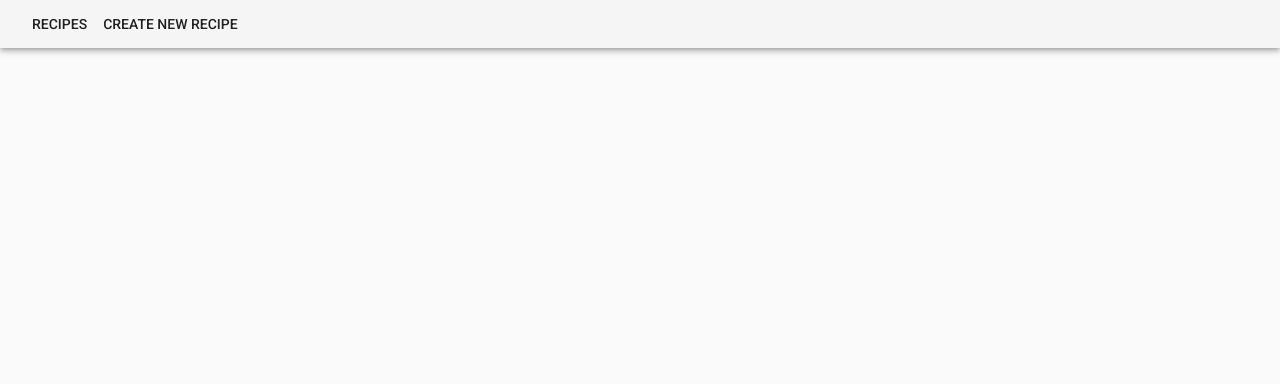
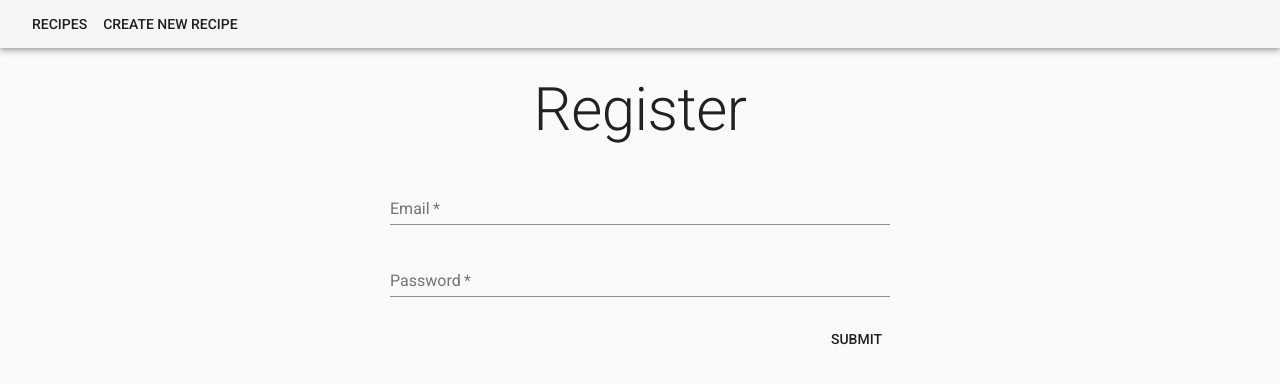
Before and after one commit to mdenti/recipes, a React (Create React App) app in the folder front/: page /user/register in a window 1280 px wide. Shown: the top 384 px of the page. Built offline with nearby package versions, Linux system fonts and the light colour scheme; no server answers; the HTML template or start-up script is replaced by a standard one.

Commit message:
Front: add base registration form

```diff
--- a/front/src/Api.js
+++ b/front/src/Api.js
@@ -24,3 +24,18 @@ export async function addNewRecipe(recipe) {
   });
   return getRecipes();
 }
+
+export async function authenticateUser() {
+  return false;
+}
+
+export async function registerNewUser(user) {
+  await apiRequest('/users', {
+    method: 'POST',
+    headers: {
+      Accept: 'application/json',
+      'Content-Type': 'application/json',
+    },
+    body: JSON.stringify(user),
+  });
+}
--- a/front/src/App.js
+++ b/front/src/App.js
@@ -2,6 +2,7 @@ import React, { Fragment } from 'react';
 import { CssBaseline } from '@material-ui/core';
 
 import { withRecipeContextProvider } from './RecipeContext';
+import { userContextProvider } from './UserContext';
 
 import Header from './Header';
 import AppRoutes from './AppRoutes';
@@ -18,4 +19,4 @@ function App() {
   );
 }
 
-export default withRecipeContextProvider(App);
+export default userContextProvider(withRecipeContextProvider(App));
--- a/front/src/AppRoutes.js
+++ b/front/src/AppRoutes.js
@@ -4,6 +4,7 @@ import { Route, Switch } from 'react-router-dom';
 import RecipeList from './RecipeList';
 import RecipeView from './RecipeView';
 import RecipeCreate from './RecipeCreate';
+import Registration from './Registration';
 
 function AppRoutes() {
   return (
@@ -12,6 +13,7 @@ function AppRoutes() {
       <Route exact path="/recipes" component={RecipeList} />
       <Route exact path="/recipe/create" component={RecipeCreate} />
       <Route exact path="/recipe/:id" component={RecipeView} />
+      <Route exact path="/user/register" component={Registration} />
     </Switch>
   );
 }
--- a/front/src/RecipeCreate.js
+++ b/front/src/RecipeCreate.js
@@ -19,7 +19,9 @@ class RecipeCreate extends Component {
     this.save = this.save.bind(this);
   }
 
-  async save() {
+  async save(e) {
+    e.preventDefault();
+
     const { recipeCtx } = this.props;
     const { redirectToList, ...newRecipe } = this.state;
     await recipeCtx.addNewRecipe(newRecipe);
@@ -34,7 +36,7 @@ class RecipeCreate extends Component {
     return (
       <PageContainer>
         <PageHeader>Create new recipe</PageHeader>
-        <Form onSubmit={e => e.preventDefault()}>
+        <Form onSubmit={this.save}>
           <TextField
             id="name"
             label="Name"
--- /dev/null
+++ b/front/src/Registration.js
@@ -0,0 +1,76 @@
+import React, { Component } from 'react';
+import { Redirect } from 'react-router-dom';
+import { TextField } from '@material-ui/core';
+
+import RequestStatus from './RequestStatus';
+import { userContextConsumer } from './UserContext';
+import Form from './layout/Form';
+import FormSubmitButton from './layout/FormSubmitButton';
+import PageHeader from './layout/PageHeader';
+import PageContainer from './layout/PageContainer';
+
+class Registration extends Component {
+  constructor(props) {
+    super(props);
+    this.state = {
+      email: '',
+      password: '',
+    };
+    this.save = this.save.bind(this);
+  }
+
+  async save(e) {
+    e.preventDefault();
+
+    const { userCtx } = this.props;
+    const { redirectToList, ...newUser } = this.state;
+    await userCtx.registerNewUser(newUser);
+    this.setState({ redirectToList: true });
+  }
+
+  render() {
+    const { userCtx } = this.props;
+    const { email, password } = this.state;
+
+    if (userCtx.requestStatus === RequestStatus.RUNNING) {
+      return <div>Loading..</div>;
+    }
+    if (userCtx.requestStatus === RequestStatus.FAILED) {
+      return <div>There was an error with the user registration, try again soon</div>;
+    }
+    if (userCtx.user && userCtx.requestStatus === RequestStatus.INACTIVE) {
+      return <Redirect to="/recipes" />;
+    }
+
+    return (
+      <PageContainer>
+        <PageHeader>Register</PageHeader>
+        <Form onSubmit={this.save}>
+          <TextField
+            id="email"
+            label="Email"
+            type="email"
+            value={email}
+            onChange={e => this.setState({ email: e.target.value })}
+            margin="normal"
+            fullWidth
+            required
+          />
+          <TextField
+            id="password"
+            label="Password"
+            type="password"
+            value={password}
+            onChange={e => this.setState({ password: e.target.value })}
+            margin="normal"
+            fullWidth
+            required
+          />
+          <FormSubmitButton onClick={this.save}>Submit</FormSubmitButton>
+        </Form>
+      </PageContainer>
+    );
+  }
+}
+
+export default userContextConsumer(Registration);
--- /dev/null
+++ b/front/src/UserContext.js
@@ -0,0 +1,62 @@
+import React, { Component, createContext } from 'react';
+
+import RequestStatus from './RequestStatus';
+import { authenticateUser, registerNewUser } from './Api';
+
+const userCtx = createContext({
+  user: {},
+  registerNewUser: () => {},
+  requestStatus: RequestStatus.INACTIVE,
+});
+
+export function userContextProvider(WrappedComponent) {
+  return class extends Component {
+    constructor(props) {
+      super(props);
+
+      this.state = {
+        user: null,
+        registerNewUser: this.registerNewUser.bind(this),
+        requestStatus: RequestStatus.INACTIVE,
+      };
+    }
+
+    async componentDidMount() {
+      this.setState({ requestStatus: RequestStatus.RUNNING });
+      try {
+        const user = await authenticateUser();
+        this.setState({ user, requestStatus: RequestStatus.INACTIVE });
+      } catch (error) {
+        this.setState({ user: {}, requestStatus: RequestStatus.FAILED });
+      }
+    }
+
+    async registerNewUser(userData) {
+      this.setState({ requestStatus: RequestStatus.RUNNING });
+      try {
+        const user = await registerNewUser(userData);
+        this.setState({ user, requestStatus: RequestStatus.INACTIVE });
+      } catch (error) {
+        this.setState({ requestStatus: RequestStatus.FAILED });
+      }
+    }
+
+    render() {
+      return (
+        <userCtx.Provider value={this.state}>
+          <WrappedComponent {...this.props} />
+        </userCtx.Provider>
+      );
+    }
+  };
+}
+
+export function userContextConsumer(WrappedComponent) {
+  return function component(props) {
+    return (
+      <userCtx.Consumer>
+        {userContext => <WrappedComponent userCtx={userContext} {...props} />}
+      </userCtx.Consumer>
+    );
+  };
+}
```
